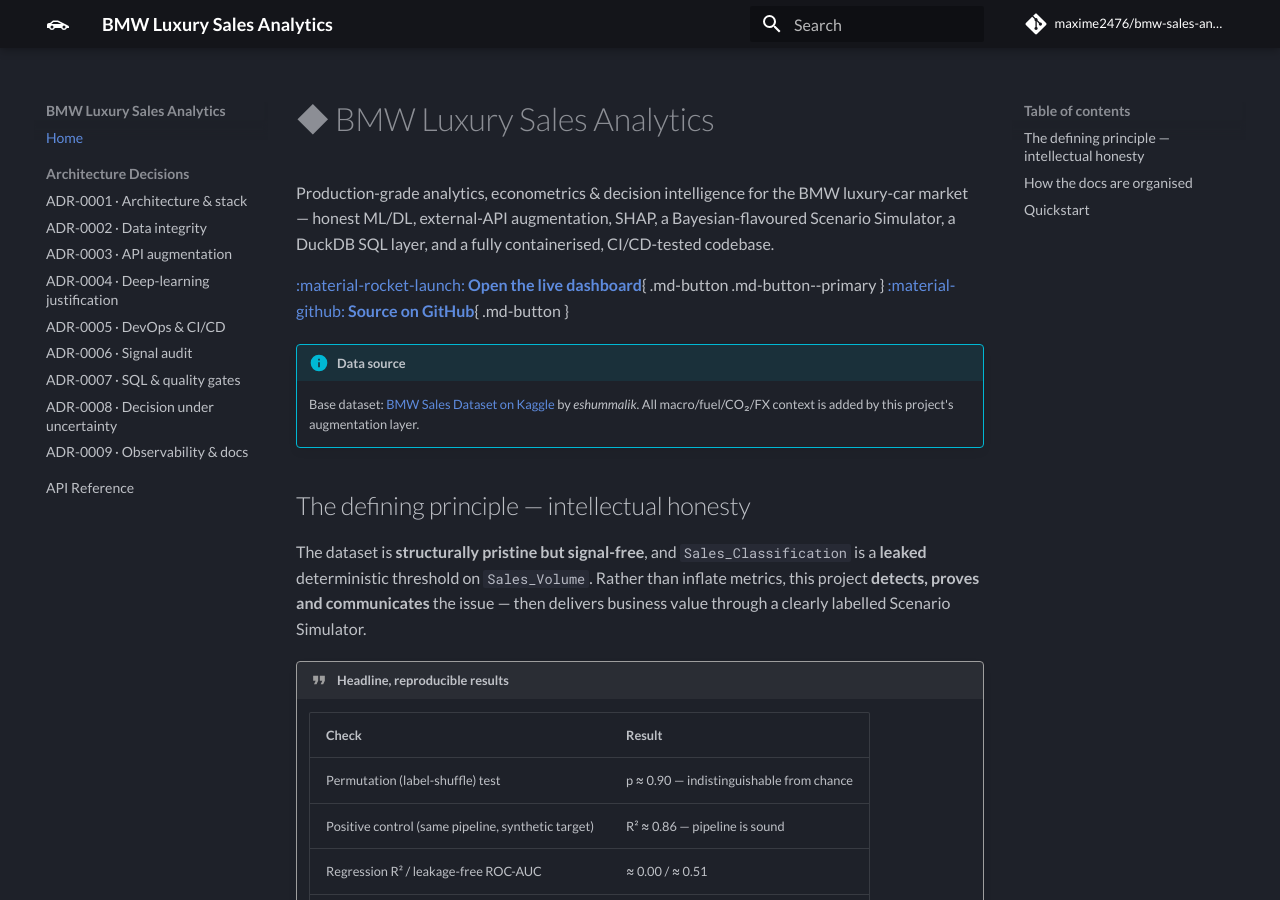
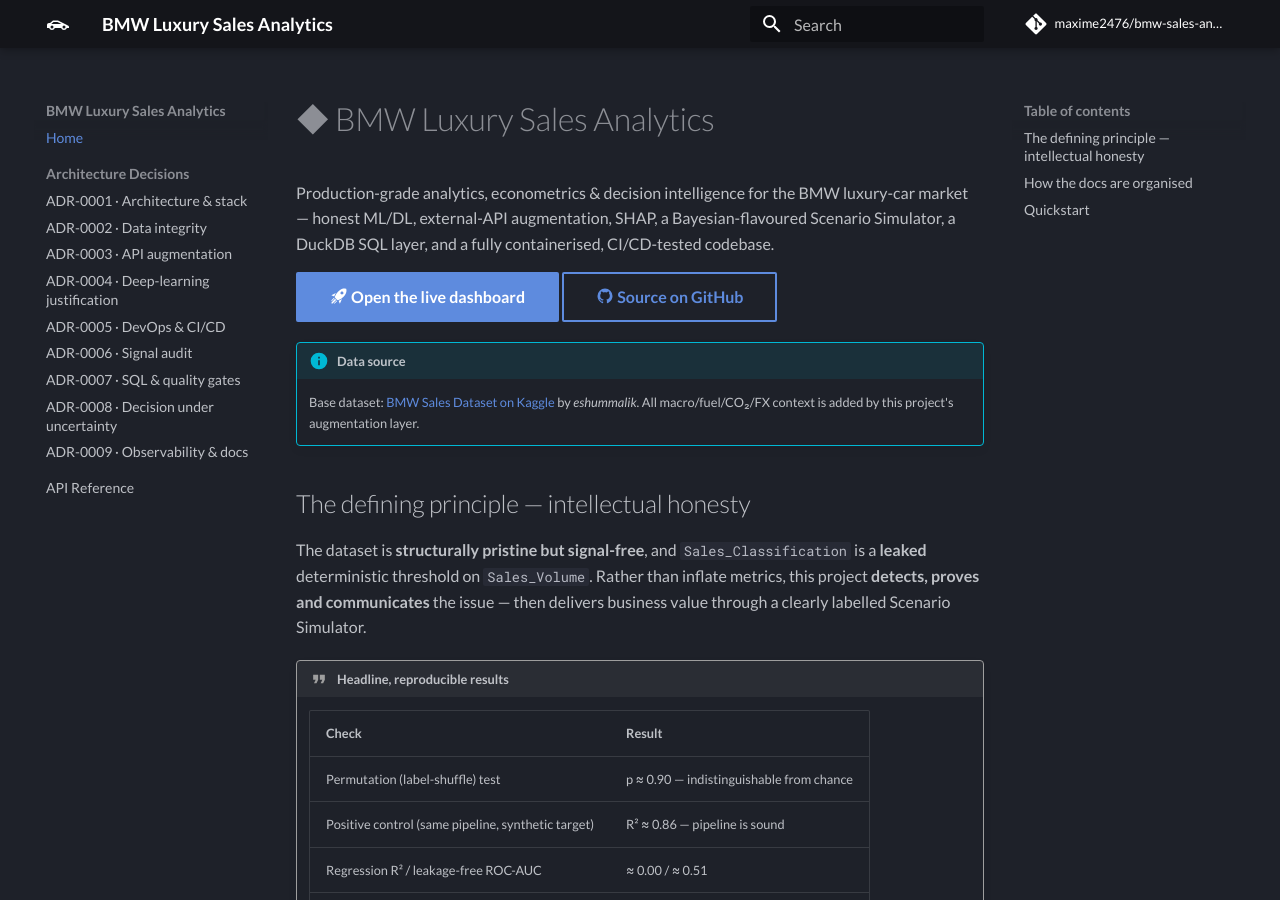
Before and after one commit to maxime2476/bmw-sales-analytics, an MkDocs documentation site: the page built from docs/index.md, in a window 1280 px wide and 900 px high. Built offline with MkDocs 1.6.1 and Material for MkDocs 9.7.7, drawn with Linux system fonts in a browser that asks for light colours; comment, search, counter and statistics services are not loaded.

Commit message:
fix(docs): render md-button icons on the docs home
Enable the attr_list and pymdownx.emoji (Material) markdown extensions so
':material-...:{ .md-button }' renders as styled buttons with SVG icons
instead of literal text. Verified in the built HTML.

```diff
--- a/mkdocs.yml
+++ b/mkdocs.yml
@@ -50,8 +50,13 @@
 
 markdown_extensions:
   - admonition
+  - attr_list          # enables {.md-button} attribute lists
+  - md_in_html
   - pymdownx.highlight
   - pymdownx.superfences
+  - pymdownx.emoji:     # enables :material-...: icons
+      emoji_index: !!python/name:material.extensions.emoji.twemoji
+      emoji_generator: !!python/name:material.extensions.emoji.to_svg
   - tables
   - toc:
       permalink: true
```
